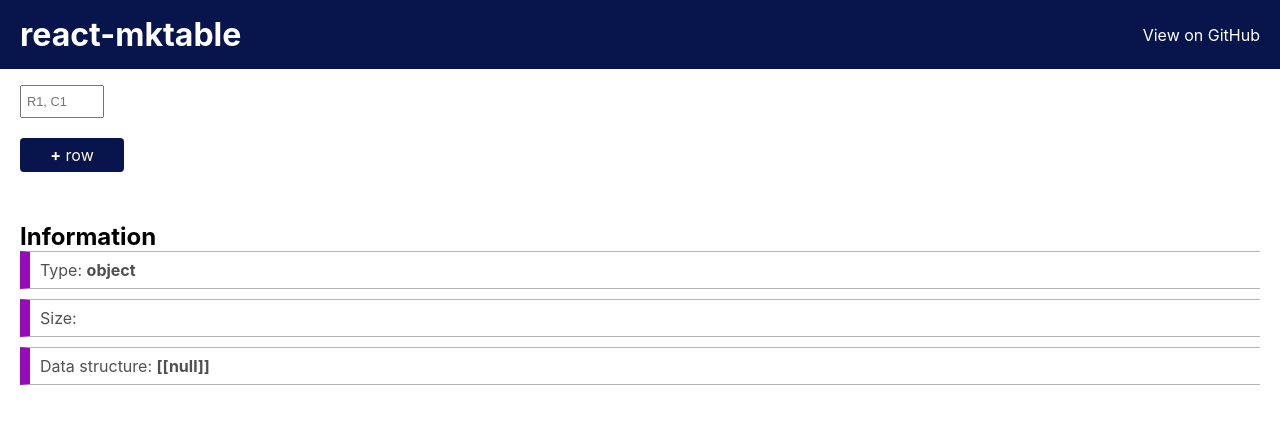
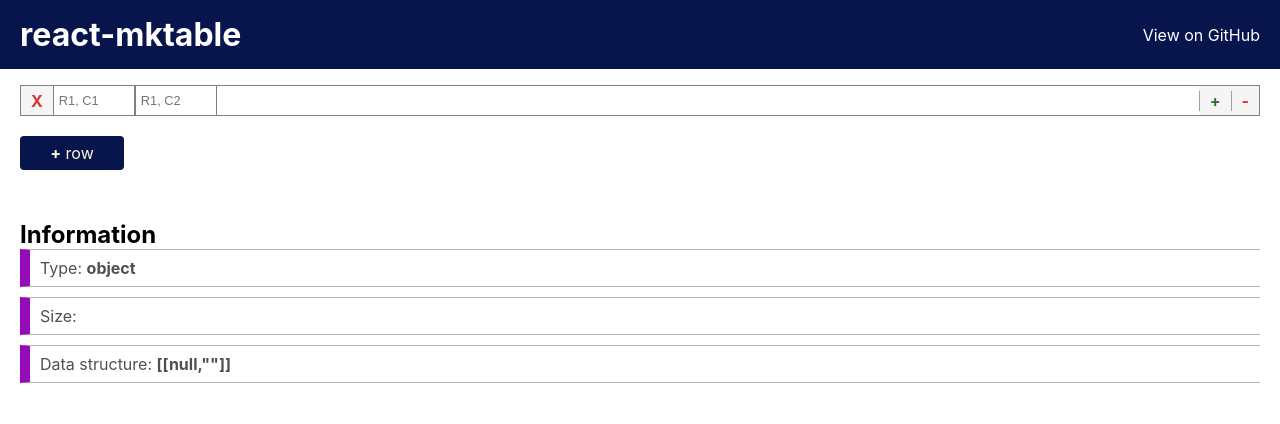
Before and after one commit to vilmacio/react-mktable, a React app: page / in a window 1280 px wide. Shown: the top 424 px of the page. Built offline with nearby package versions, Linux system fonts and the light colour scheme.

Commit message:
grid table

```diff
--- a/src/containers/Main/index.js
+++ b/src/containers/Main/index.js
@@ -3,7 +3,7 @@
 import './styles.css'
 
 function Main() {
-    const [arrayTable, setArrayTable] = useState([[null]])
+    const [arrayTable, setArrayTable] = useState([[null, '']])
 
     function addRow() {
         const newTable = arrayTable.slice(0)
@@ -22,11 +22,16 @@
             <Navbar />
             <div className="Main">
                 <div className="table-container">
+                    <div className="table-box">
                         {
                             arrayTable.map((row, indexRow) => (
                                 <div className="table-row" key={indexRow}>
+                                    <div className="control">
+                                        <div className="button-control delete-row">
+                                            <strong>X</strong>
+                                        </div>
                                         {
-                                    row.map((col, indexCol)=>(
+                                            row.map((col, indexCol) => (
                                                 <input
                                                     type="text"
                                                     key={indexCol}
@@ -35,15 +40,26 @@
                                                 />
                                             ))
                                         }
+                                    </div>
+                                    <div className="control">
+                                        <div className="button-control add-col">
+                                            <strong>+</strong>
+                                        </div>
+                                        <div className="button-control delete-col">
+                                            <strong>-</strong>
+                                        </div>
+
+                                    </div>
 
                                 </div>
                             ))
                         }
-
+                    </div>
                     <div className="button" data-testid="add-row" onClick={addRow}>
                         <p><strong>+</strong> row</p>
                     </div>
                 </div>
+
 
                 <div className="data-structure">
                     <h2>Information</h2>
--- a/src/containers/Main/styles.css
+++ b/src/containers/Main/styles.css
@@ -10,8 +10,16 @@
     margin-bottom: 50px;
 }
 
+.table-box {
+    border-top:gray 1px solid;
+    border-left:gray 1px solid;
+    border-right:gray 1px solid;
+}
+
 .table-row {
     display: flex;
+    border-bottom:gray 1px solid;
+    justify-content: space-between;
 }
 
 .table-container input {
@@ -21,6 +29,38 @@
     padding-bottom: 7px;
     max-width: 70px;
     font-size: 0.8rem;
+    border-top: 0px;
+    border-bottom: 0px;
+    border-left:gray 1px solid;
+    border-right:gray 1px solid;
+}
+
+.control {
+    display: flex;
+    background-color: #f5f5f5;
+}
+
+.button-control {
+    padding-left: 10px;
+    padding-right: 10px;
+    cursor: pointer;
+}
+
+.delete-row {
+    color: rgb(211, 55, 55);
+    margin: auto;
+}
+
+.add-col {
+    border-left: #a1a1a1 1px solid;
+    border-right: #a1a1a1 1px solid;
+    color: rgb(50, 112, 47);
+    margin: auto;
+}
+
+.delete-col{
+    color: rgb(211, 55, 55);
+    margin:auto;
 }
 
 .button {
@@ -32,15 +72,6 @@
     border-radius: 4px;
     cursor: pointer;
 
-}
-
-.button.col {
-    margin-top: 0;
-    margin-left: 15px;
-    padding-top: 5px;
-    padding-bottom: 5px;
-    padding-left: 10px;
-    padding-right: 10px;
 }
 
 .button p{
```
Also changed, not shown: 1 other file (tests, documents, lock files or other folders). Lines whose indentation alone changed are shown as unchanged.
